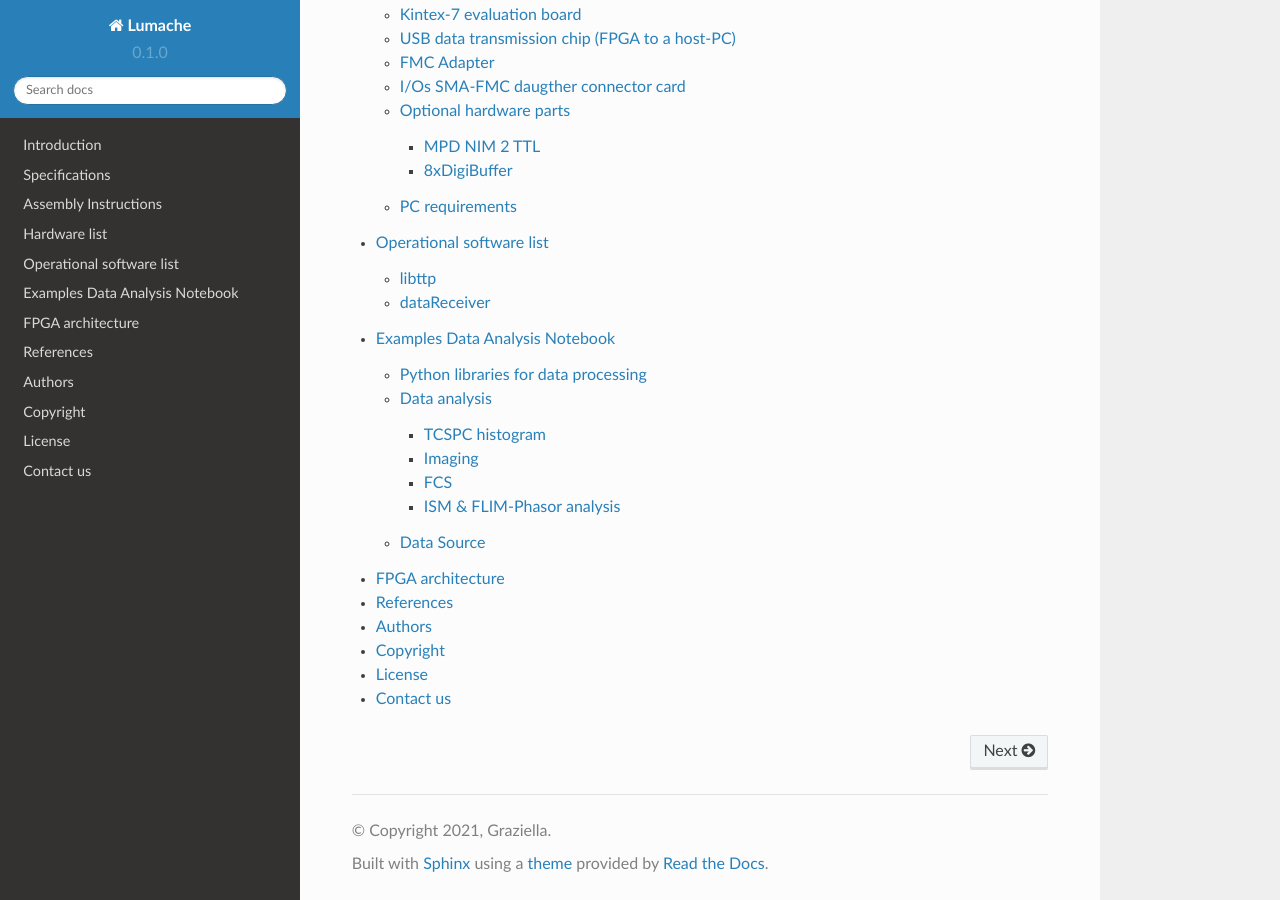
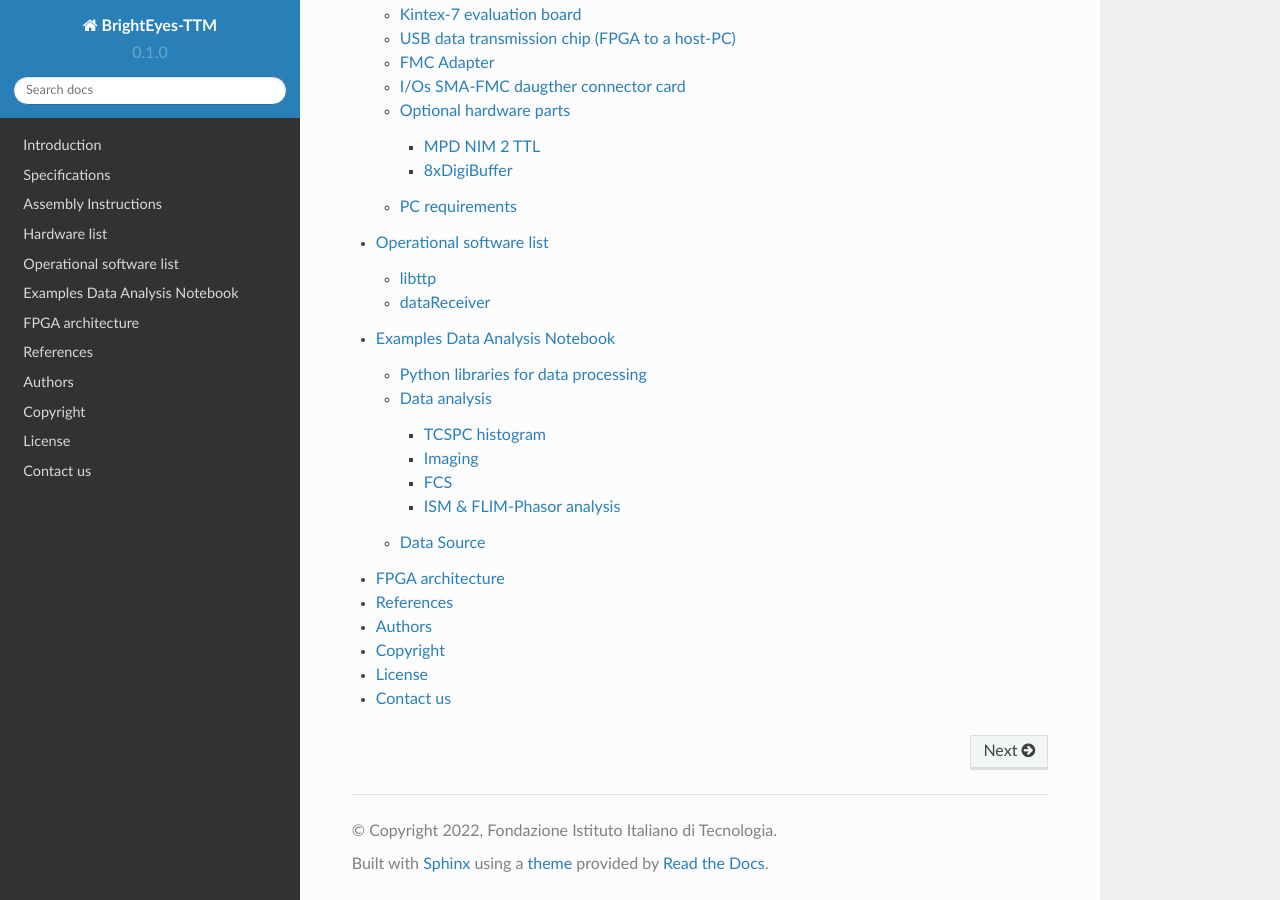
Before and after one commit to mattia-donato/BrightEyes-TTM-docs, a Sphinx documentation site: the page built from docs/source/index.rst, in a window 1280 px wide and 900 px high, scrolled down 566 px. Built offline with Sphinx 7.4.7 and the Read the Docs theme 2.0.0, drawn with Linux system fonts in a browser that asks for light colours.

Commit message:
Update conf.py

```diff
--- a/docs/source/conf.py
+++ b/docs/source/conf.py
@@ -2,9 +2,9 @@
 
 # -- Project information
 
-project = 'Lumache'
-copyright = '2021, Graziella'
-author = 'Graziella'
+project = 'BrightEyes-TTM'
+copyright = '2022, Fondazione Istituto Italiano di Tecnologia'
+author = 'Molecular Microscopy and Spectroscopy, Fondazione Istituto Italiano di Tecnologia'
 
 release = '0.1'
 version = '0.1.0'
```
